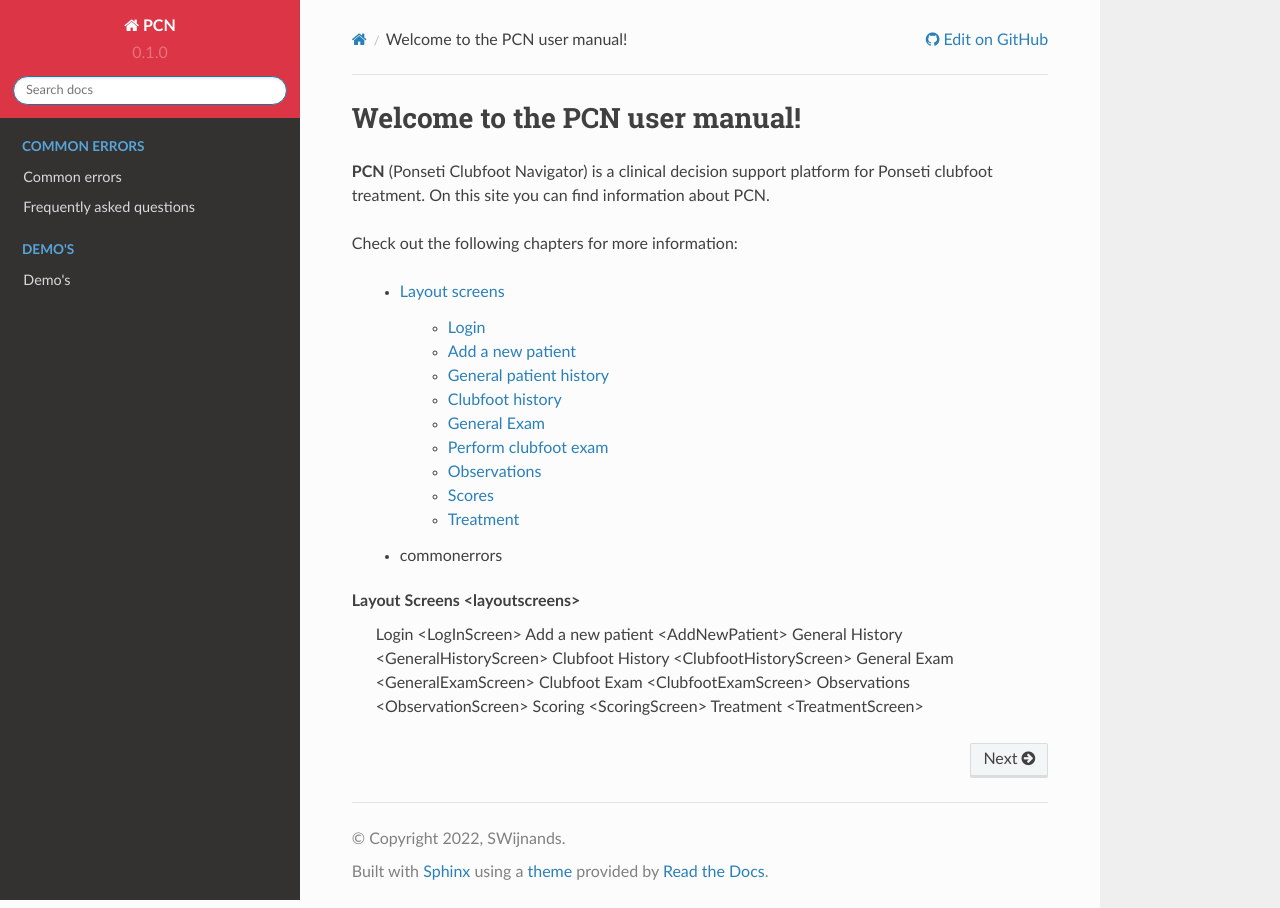
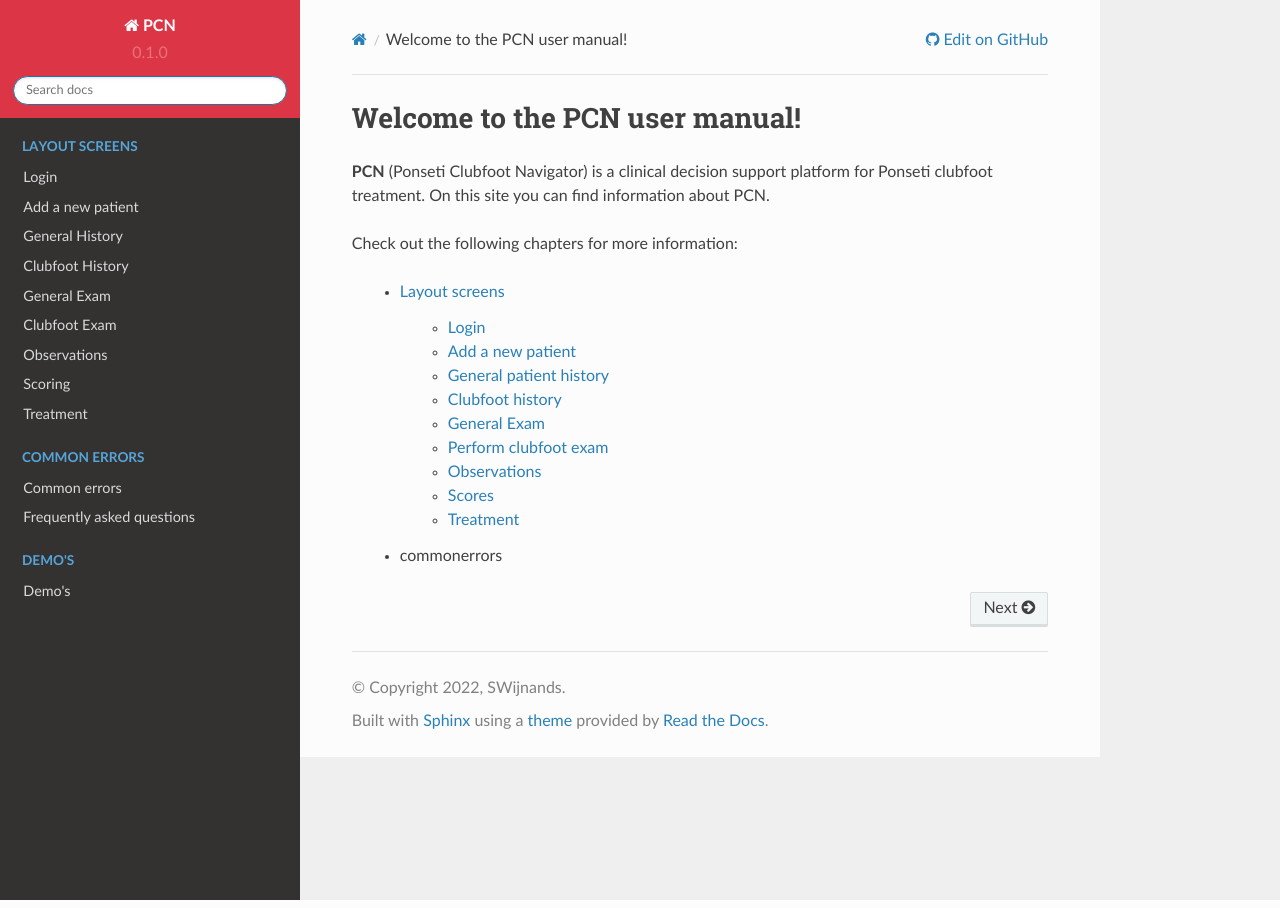
Before and after one commit to SWijnands01/PCN, a Sphinx documentation site: the page built from docs/source/index.rst, in a window 1280 px wide. Built offline with Sphinx 7.4.7 and the Read the Docs theme 2.0.0, drawn with Linux system fonts in a browser that asks for light colours; some of the changed lines change nothing that is shown.

Commit message:
Update index.rst

```diff
--- a/docs/source/index.rst
+++ b/docs/source/index.rst
@@ -27,7 +27,6 @@ Check out the following chapters for more information:
    :maxdepth: 1
    :caption: Layout Screens
 
-Layout Screens <layoutscreens>
    Login <LogInScreen>
    Add a new patient <AddNewPatient>
    General History <GeneralHistoryScreen>
```
